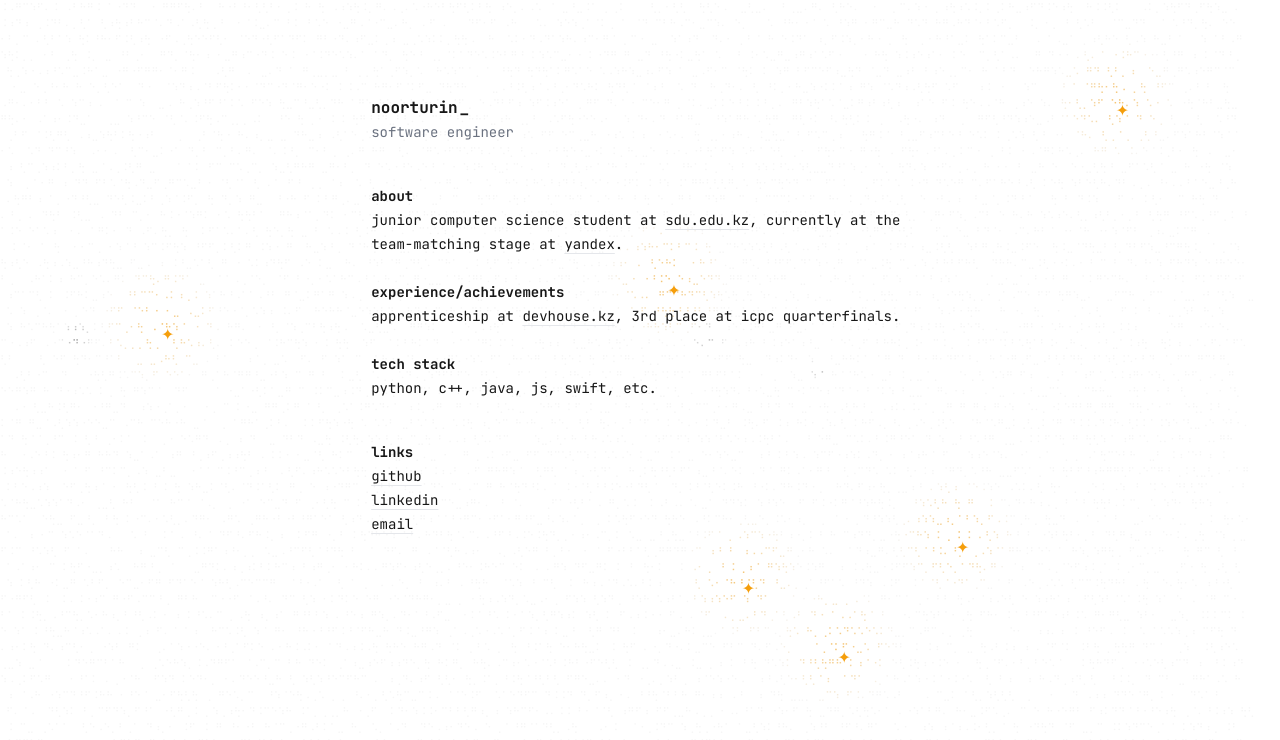
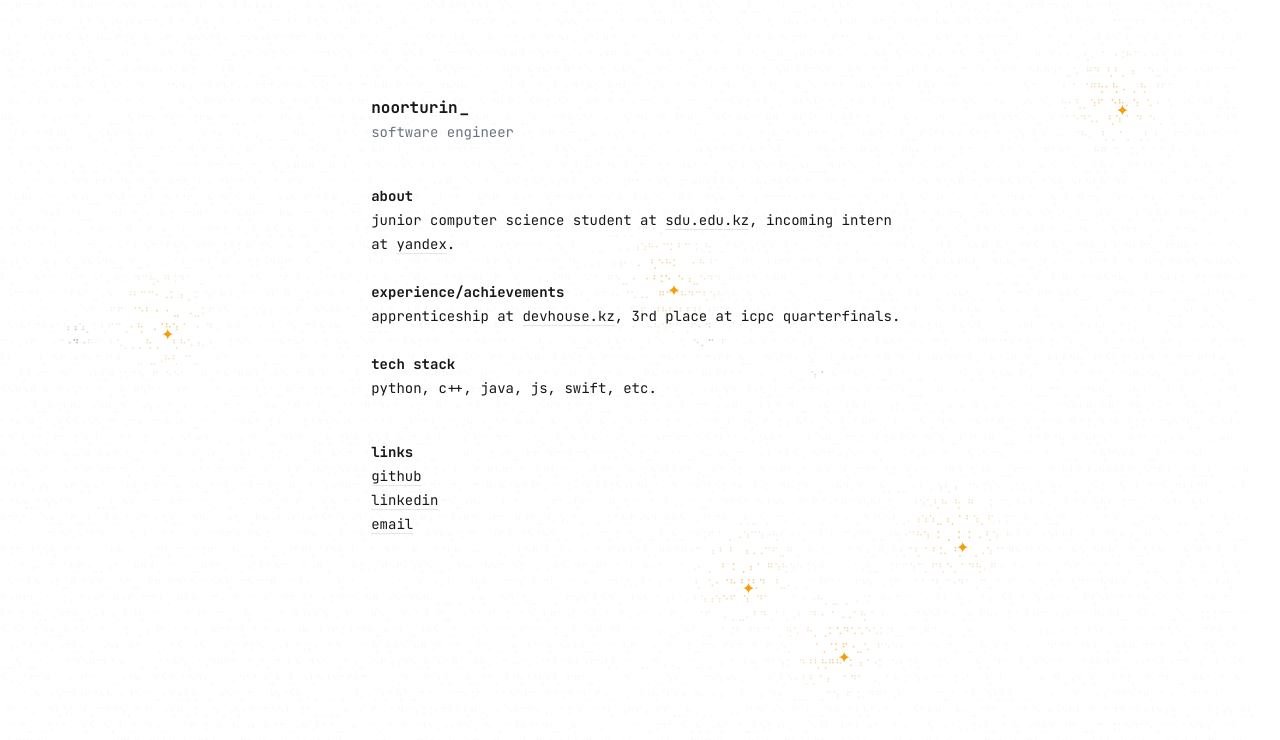
Before and after one commit to aqylbermeshtech/portfolio, a Next.js app: page / in a window 1280 px wide. Shown: the top 740 px of the page. Built offline with nearby package versions, Linux system fonts and the light colour scheme.

Commit message:
Update about section: incoming intern at yandex

```diff
--- a/src/app/page.tsx
+++ b/src/app/page.tsx
@@ -36,7 +36,7 @@ export default function Home() {
         >
           <Scramble text="sdu.edu.kz" delay={280} replayOnHover />
         </a>
-        <Scramble text=", currently at the team-matching stage at " delay={280} />
+        <Scramble text=", incoming intern at " delay={280} />
         <a
           href="https://yandex.com"
           target="_blank"
```
